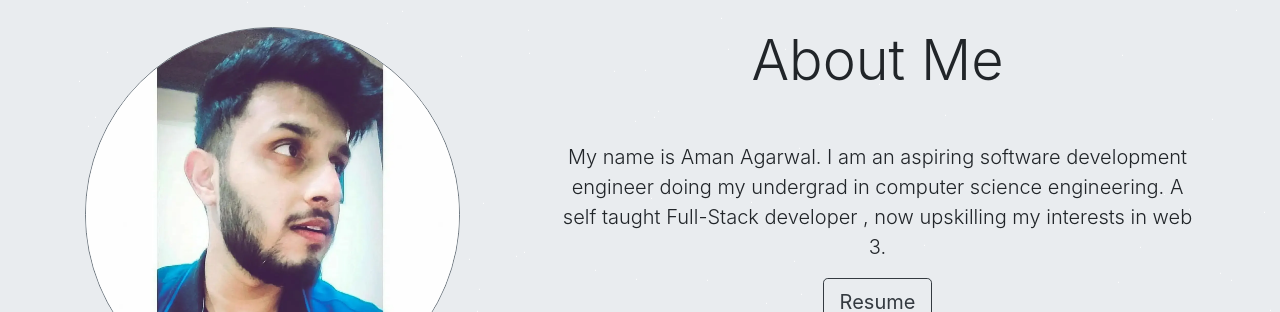
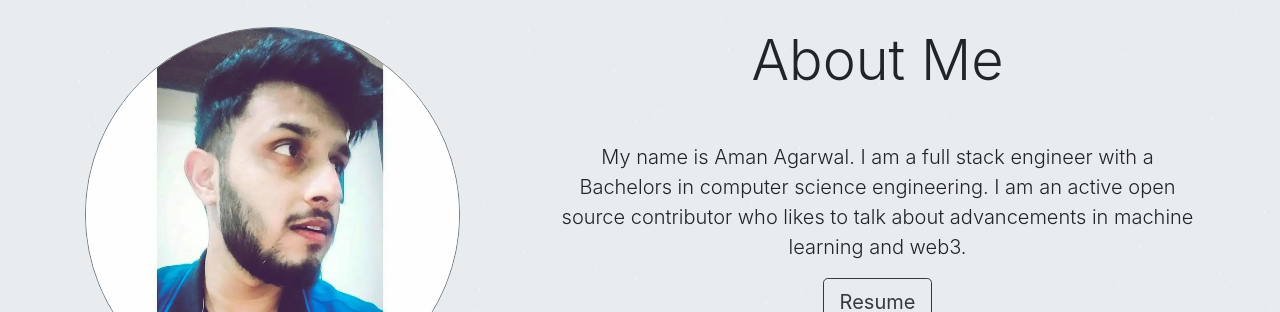
Before and after one commit to amanx123/amanagarwal, a React (Create React App) app: page / in a window 1280 px wide. Shown: the part 837-1149 px from the top of the page. Built offline with nearby package versions, Linux system fonts and the light colour scheme; no server answers.

Commit message:
Update config.js

```diff
--- a/src/editable-stuff/config.js
+++ b/src/editable-stuff/config.js
@@ -54,7 +54,7 @@ const about = {
   imageLink: require("../editable-stuff/amanagarwal.jpg"),
   imageSize: 375,
   message:
-    "My name is Aman Agarwal. I am an aspiring software development engineer doing my undergrad in computer science engineering. A self taught Full-Stack developer , now upskilling my interests in web 3.",
+    "My name is Aman Agarwal. I am a full stack engineer with a Bachelors in computer science engineering. I am an active open source contributor who likes to talk about advancements in machine learning and web3.",
   resume: "https://drive.google.com/file/d/1PXCCH5JkyVKs9vec7Fxj7f730N8dYkYQ/view?usp=sharing",
 };
 
```
